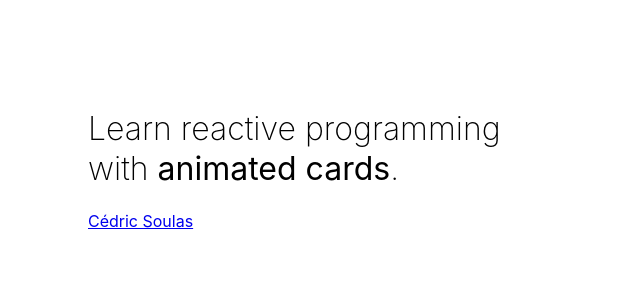
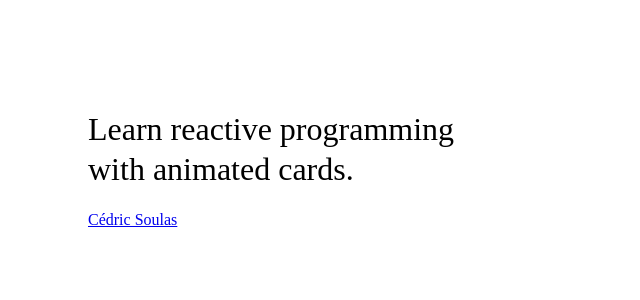
Before and after one commit to cedricss/reactive.how, a Jekyll site: the page built from index.html, in a window 1280 px wide. Shown: the top 300 px of the page, without its empty margins (0-640 px from the left). Built offline with Jekyll 4.4.1, drawn with Linux system fonts in a browser that asks for light colours.

Commit message:
Use system font in semantic reactive.how theme

```diff
--- a/css/main.scss
+++ b/css/main.scss
@@ -9,5 +9,4 @@
 
 body {
     padding: 80px;
-    font-family: -apple-system, BlinkMacSystemFont, "Segoe UI", "Roboto", "Oxygen", "Ubuntu", "Cantarell", "Fira Sans", "Droid Sans", "Helvetica Neue", sans-serif;
 }
```
Also changed, not shown: 2 other files.
